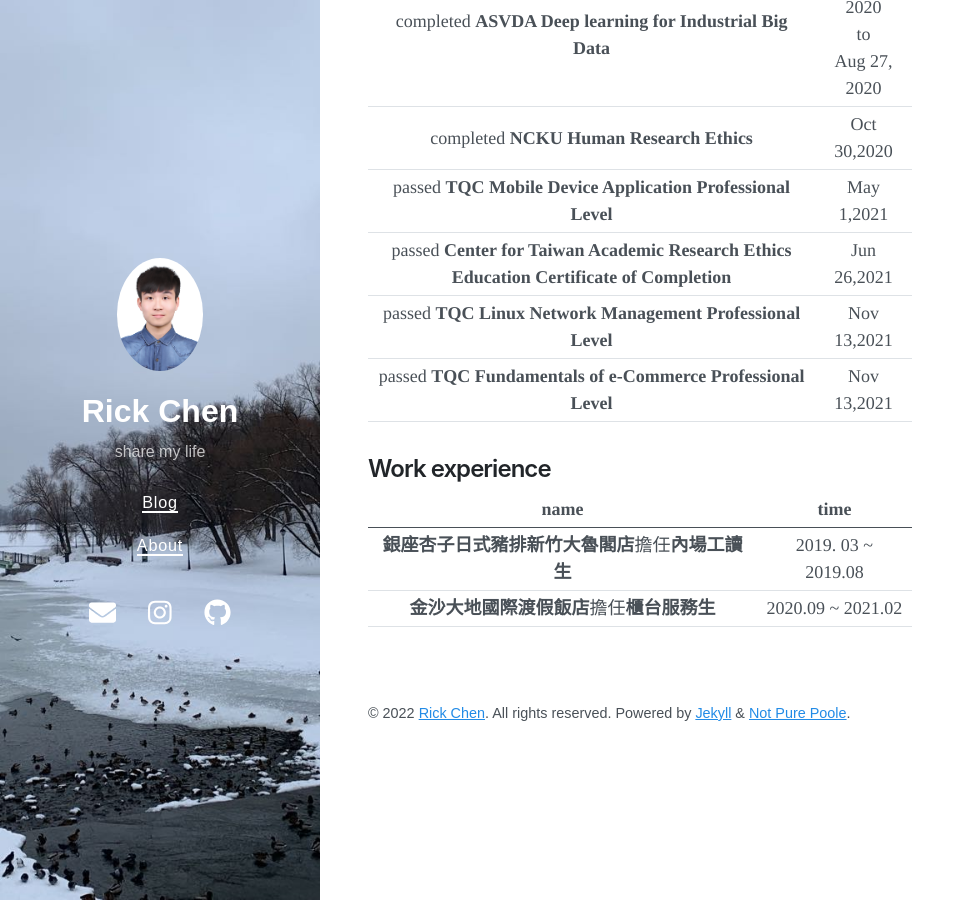
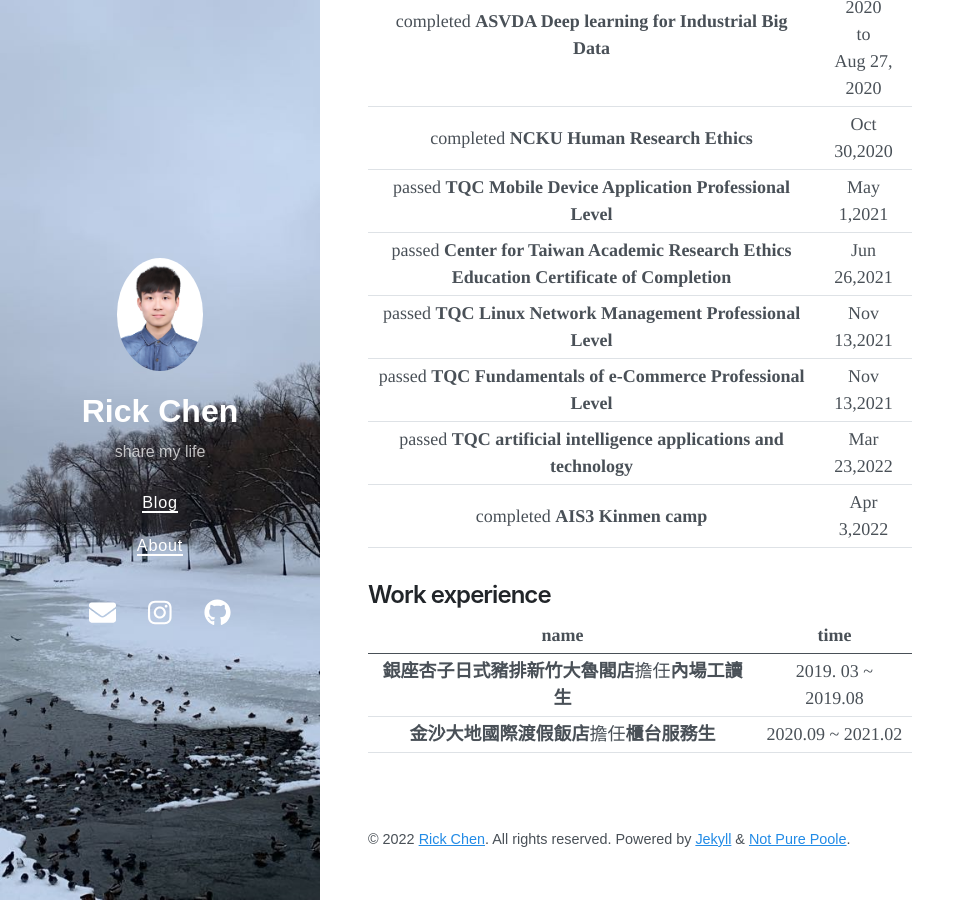
Before and after one commit to jerry940917chen/jerry940917chen.github.io, a Jekyll site: the page built from about.md, in a window 1280 px wide and 900 px high, scrolled down 644 px. Shown: the whole window, without its empty margins (0-965 px from the left). Built offline with Jekyll 4.4.1, drawn with Linux system fonts in a browser that asks for light colours; nearby versions of some CDN libraries; our own code applies the rules of GitHub Pages for plain Markdown files.

Commit message:
Update about.md

```diff
--- a/about.md
+++ b/about.md
@@ -21,6 +21,8 @@
 |passed **Center for Taiwan Academic Research Ethics Education Certificate of Completion**  | Jun 26,2021 |
 |passed **TQC Linux Network Management Professional Level** |Nov 13,2021 |
 |passed **TQC Fundamentals of e-Commerce Professional Level** | Nov 13,2021 |
+|passed **TQC artificial intelligence applications and technology** | Mar 23,2022 |
+|completed **AIS3 Kinmen camp** | Apr 3,2022 |
 
 ## Work experience
 
```
